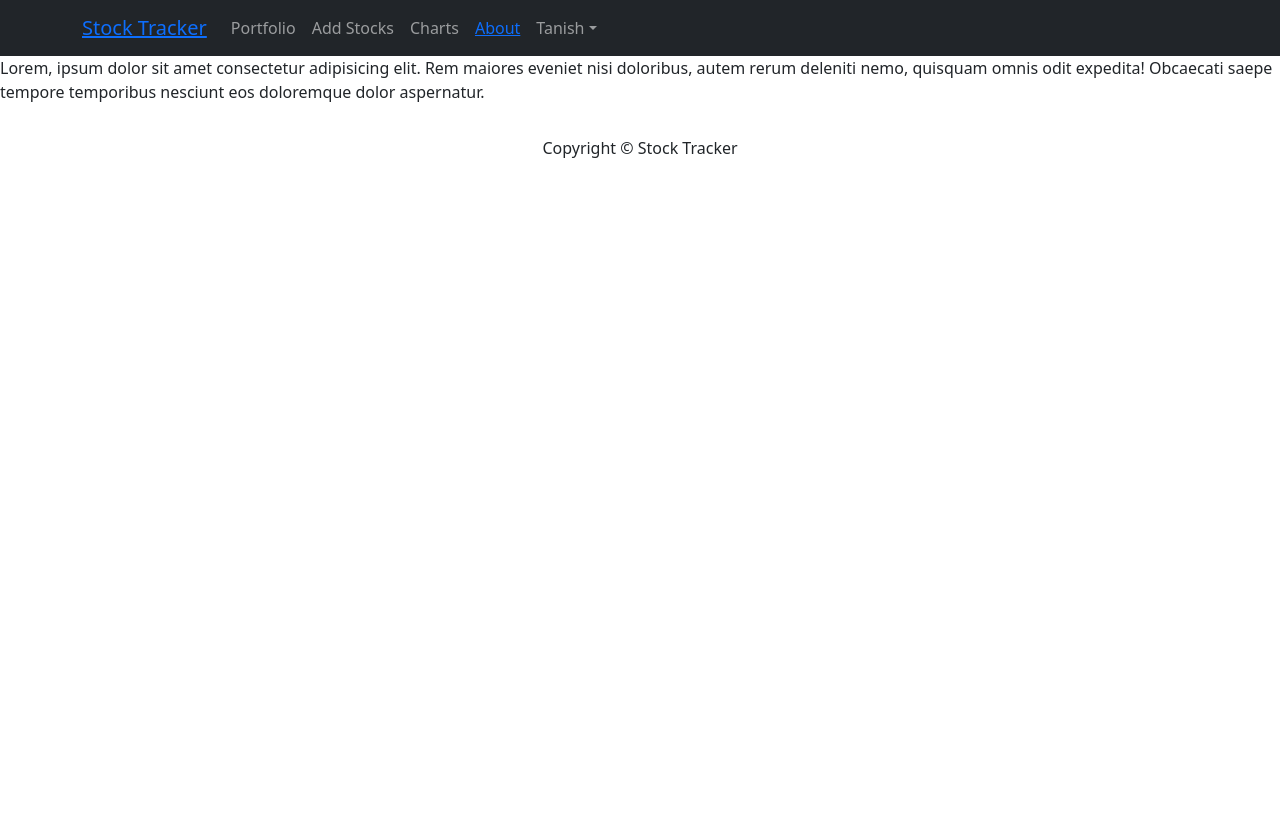
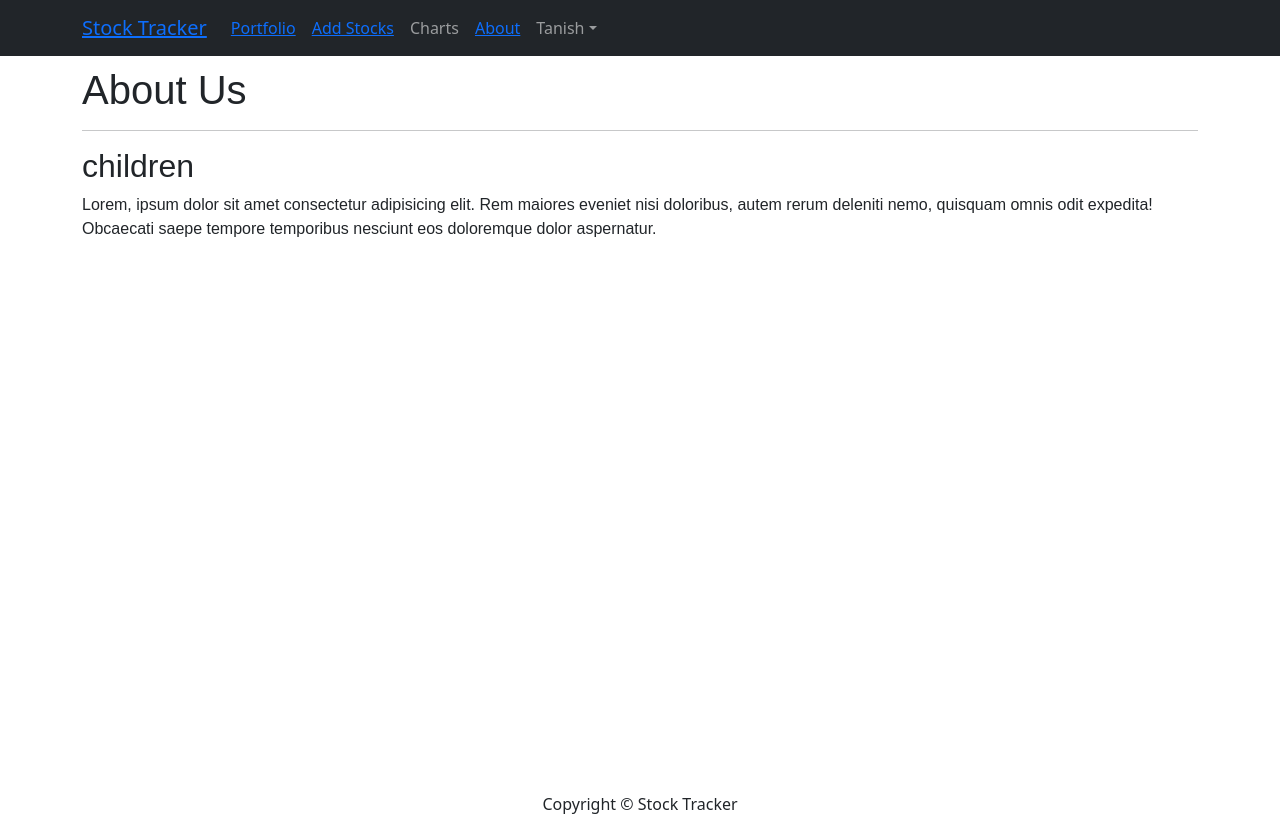
Before and after one commit to tanish522/StockTracker, a React (Create React App) app in the folder frontend/: page /about in a window 1280 px wide. Before the commit the page ends 800 px from the top, so only its background shows below. Built offline with nearby package versions, Linux system fonts and the light colour scheme.

Commit message:
main screen component created v1

```diff
--- a/frontend/src/components/Header.js
+++ b/frontend/src/components/Header.js
@@ -7,13 +7,18 @@ const Header = () => {
         <Navbar bg="dark" expand="md" variant="dark">
             <Container>
                 <Navbar.Brand>
+                    {/* This / is a route which will navigate page to specified element in index.js */}
                     <Link to="/"> Stock Tracker</Link>
                 </Navbar.Brand>
                 <Navbar.Toggle aria-controls="basic-navbar-nav" />
                 <Navbar.Collapse id="basic-navbar-nav">
                     <Nav className="me-auto">
-                        <Nav.Link href="#home">Portfolio</Nav.Link>
-                        <Nav.Link href="#link">Add Stocks</Nav.Link>
+                        <Nav.Link>
+                            <Link to="/portfolio">Portfolio</Link>
+                        </Nav.Link>
+                        <Nav.Link>
+                            <Link to="/add-stock">Add Stocks</Link>
+                        </Nav.Link>
                         <Nav.Link href="#link">Charts</Nav.Link>
                         <Nav.Link>
                             <Link to="/about">About</Link>
--- /dev/null
+++ b/frontend/src/components/MainScreen.css
@@ -0,0 +1,7 @@
+.mainBack {
+    min-height: 90vh;
+    display: flex;
+    padding: 10px 0;
+    font-family: Arial;
+    width: 100%;
+}
--- /dev/null
+++ b/frontend/src/components/MainScreen.js
@@ -0,0 +1,26 @@
+import React from "react";
+import "./MainScreen.css";
+import { Container, Row } from "react-bootstrap";
+
+const MainScreen = ({ title, children }) => {
+    return (
+        <div className="mainBack">
+            <Container>
+                <Row>
+                    <div className="page">
+                        {/* && will render code inside () if title exists */}
+                        {title && (
+                            <>
+                                <h1 className="heading">{title}</h1>
+                                <hr />
+                            </>
+                        )}
+                        {children}
+                    </div>
+                </Row>
+            </Container>
+        </div>
+    );
+};
+
+export default MainScreen;
--- a/frontend/src/index.js
+++ b/frontend/src/index.js
@@ -2,27 +2,28 @@ import React from "react";
 import ReactDOM from "react-dom/client";
 import { BrowserRouter, Routes, Route } from "react-router-dom";
 import "./index.css";
-import App from "./App";
 import reportWebVitals from "./reportWebVitals";
 import Header from "./components/Header";
 import Footer from "./components/Footer";
 import LandingPage from "./pages/LandingPage";
-import About from "./pages/About";
 
 // for react bootstrap
 // import "../node_modules/react-bootstrap/dist/react-bootstrap";
 import "../node_modules/bootstrap/dist/css/bootstrap.css";
+import Portfolio from "./pages/Portfolio";
+import About from "./pages/About";
+import AddStocks from "./pages/AddStocks";
 
 const root = ReactDOM.createRoot(document.getElementById("root"));
 root.render(
     <React.StrictMode>
-        {/* <App /> */}
-        {/* <LandingPage></LandingPage> */}
         <BrowserRouter>
             <Header></Header>
             <Routes>
                 <Route path="/" element={<LandingPage />} />
+                <Route path="/portfolio" element={<Portfolio />} />
                 <Route path="/about" element={<About />} />
+                <Route path="/add-stock" element={<AddStocks />} />
             </Routes>
         </BrowserRouter>
         <Footer></Footer>
--- a/frontend/src/pages/About.js
+++ b/frontend/src/pages/About.js
@@ -1,14 +1,18 @@
 import React from "react";
+import MainScreen from "../components/MainScreen";
 
 const About = () => {
     return (
-        <div className="About">
-            <p>
-                Lorem, ipsum dolor sit amet consectetur adipisicing elit. Rem
-                maiores eveniet nisi doloribus, autem rerum deleniti nemo,
-                quisquam omnis odit expedita! Obcaecati saepe tempore temporibus
-                nesciunt eos doloremque dolor aspernatur.
-            </p>
+        <div className="about">
+            <MainScreen title="About Us">
+                <h2>children</h2>
+                <p>
+                    Lorem, ipsum dolor sit amet consectetur adipisicing elit.
+                    Rem maiores eveniet nisi doloribus, autem rerum deleniti
+                    nemo, quisquam omnis odit expedita! Obcaecati saepe tempore
+                    temporibus nesciunt eos doloremque dolor aspernatur.
+                </p>
+            </MainScreen>
         </div>
     );
 };
--- /dev/null
+++ b/frontend/src/pages/AddStocks.js
@@ -0,0 +1,21 @@
+import React from "react";
+import MainScreen from "../components/MainScreen";
+import { Link } from "react-router-dom";
+import { Button } from "react-bootstrap";
+
+const AddStocks = () => {
+    return (
+        <div className="addStock">
+            <MainScreen title="Add Stock">
+                <p>add stock form</p>
+                <Link to="/portfolio">
+                    <Button size="lg" variant="dark">
+                        Confirm
+                    </Button>
+                </Link>
+            </MainScreen>
+        </div>
+    );
+};
+
+export default AddStocks;
--- /dev/null
+++ b/frontend/src/pages/Portfolio.js
@@ -0,0 +1,21 @@
+import React from "react";
+import MainScreen from "../components/MainScreen";
+import { Link } from "react-router-dom";
+import { Button } from "react-bootstrap";
+
+const Portfolio = () => {
+    return (
+        <div className="portfolio">
+            <MainScreen title="Portfolio">
+                <p>portfolio list from backend</p>
+                <Link to="/add-stock">
+                    <Button size="lg" variant="dark">
+                        Add Stock
+                    </Button>
+                </Link>
+            </MainScreen>
+        </div>
+    );
+};
+
+export default Portfolio;
```
